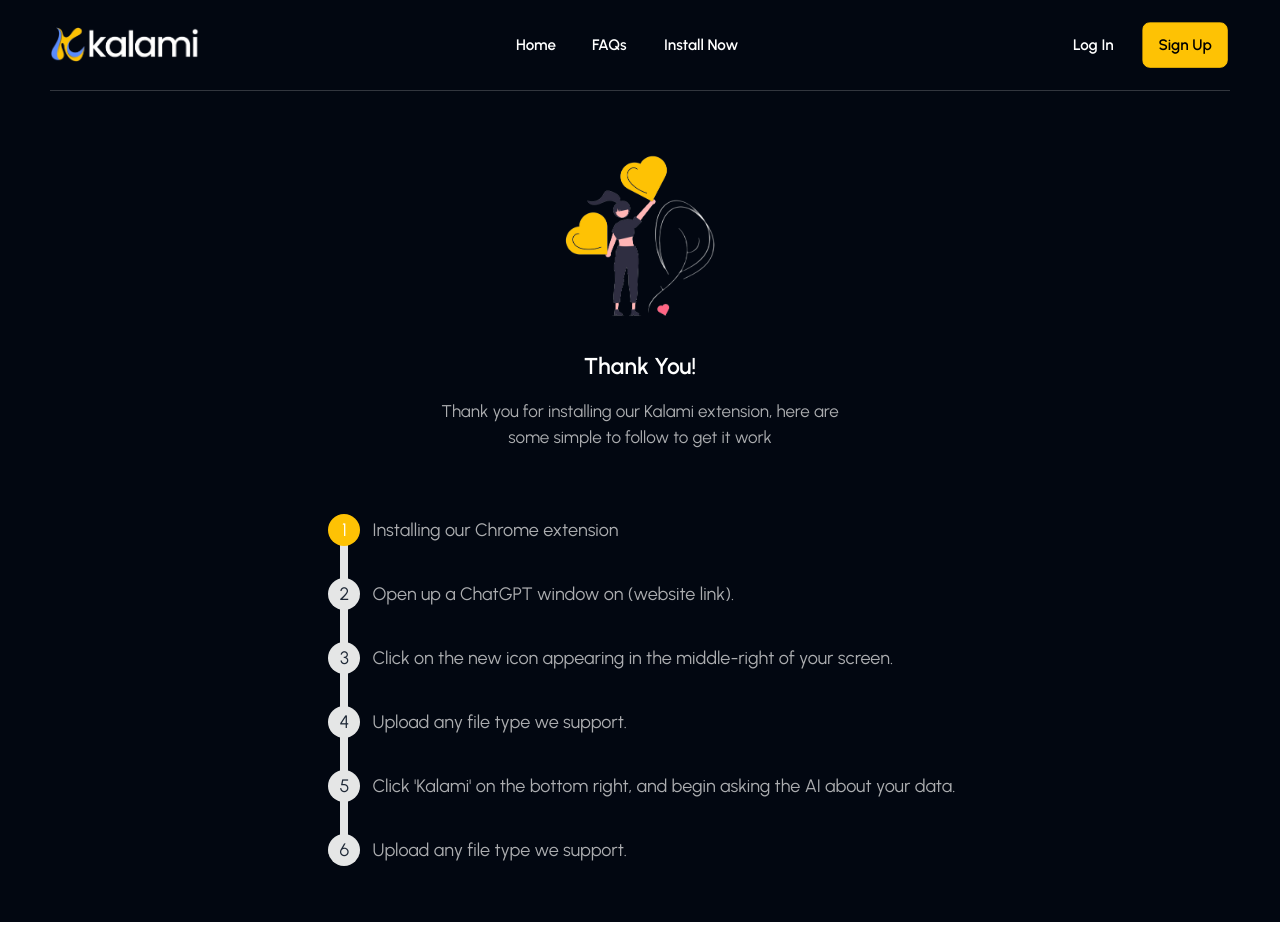
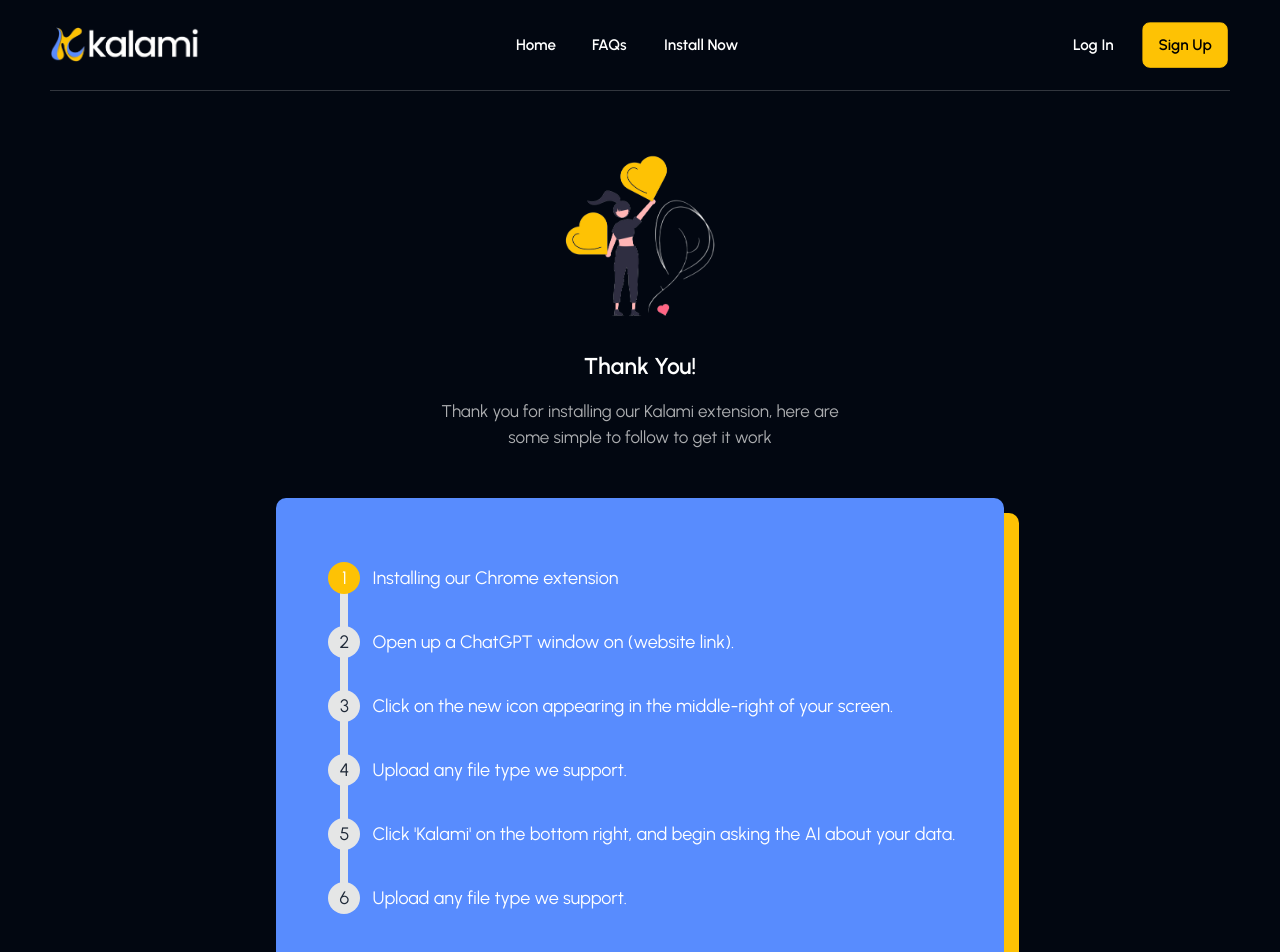
Before and after one commit to SamuelAMZ/clone-gpt-front, a Next.js app: page /how-it-works in a window 1280 px wide. Shown: the top 952 px of the page. Before the commit the page ends 922 px from the top, so only its background shows below. Built offline with nearby package versions, Linux system fonts and the light colour scheme; no server answers.

Commit message:
how it works page UI changes

```diff
--- a/app/how-it-works/_how-it-works.scss
+++ b/app/how-it-works/_how-it-works.scss
@@ -47,8 +47,14 @@
 }
 
 .kalami-how-steps {
+  background-color: #588cfe;
+  padding: 3rem;
+  border-radius: 10px;
+  box-shadow: 15px 15px 0 0 #fec204;
+  margin-bottom: 5rem;
+
   .step {
-    color: #e8e8e8bd;
+    color: white;
     font-size: 18px !important;
   }
 }
```
Also changed, not shown: app/styles/index.min.css, 1 other file (tests, documents, lock files or other folders).
